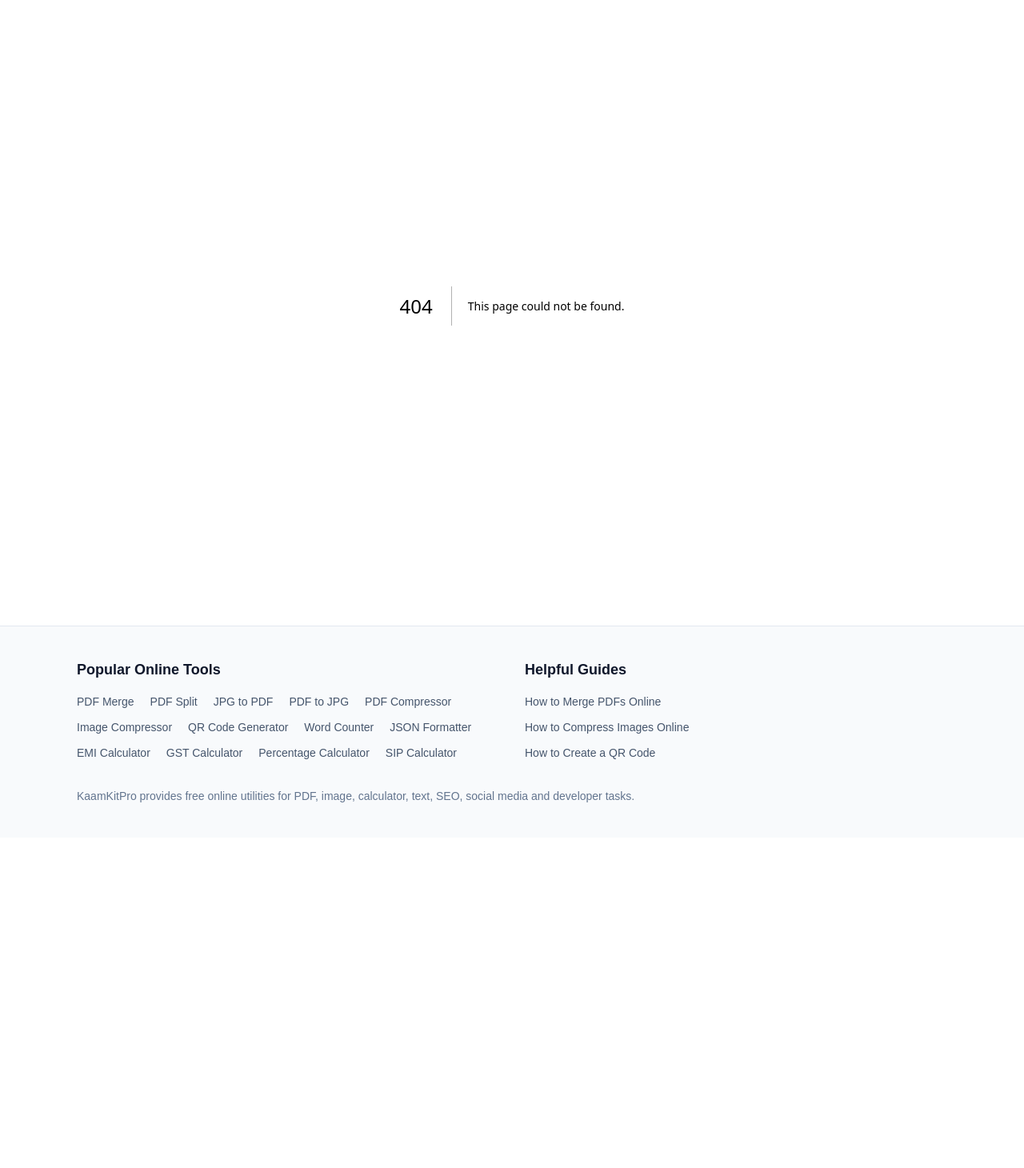
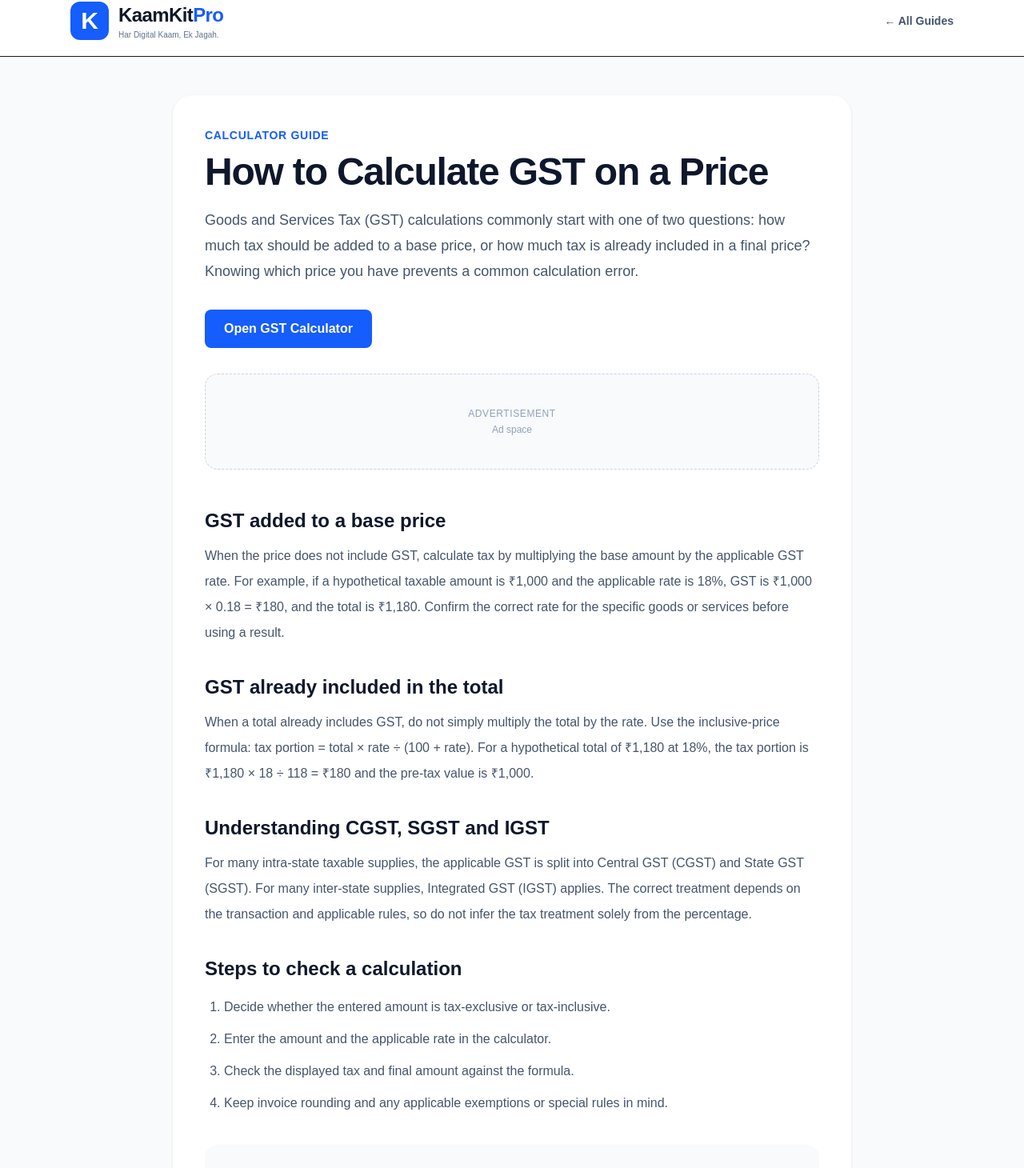
Before and after one commit to WellProSoftware/kaamkitpro, a Next.js app: page /guides/gst-calculator in a window 1280 px wide. Before the commit this address had no page. Shown: the part 18-1478 px from the top of the page at 80% size. Before the commit the page ends 1065 px from the top, so only its background shows below. Built offline with nearby package versions, Linux system fonts and the light colour scheme.

Commit message:
content: add original practical guide for AdSense readiness

```diff
--- /dev/null
+++ b/src/app/guides/gst-calculator/page.tsx
@@ -0,0 +1,33 @@
+import Link from "next/link";
+import type { Metadata } from "next";
+import BrandLogo from "@/components/BrandLogo";
+import AdSlot from "@/components/AdSlot";
+
+export const metadata: Metadata = {
+  title: "How to Calculate GST on a Price",
+  description: "Understand GST-inclusive and GST-exclusive prices with simple examples, formulas, and checks before using an online GST calculator.",
+  alternates: { canonical: "https://kaamkitpro.com/guides/gst-calculator" },
+};
+
+export default function GstCalculatorGuide() {
+  return (
+    <main className="min-h-screen bg-slate-50 text-slate-900">
+      <header className="border-b bg-white"><div className="mx-auto flex max-w-6xl items-center justify-between px-6 py-5"><BrandLogo /><Link href="/guides" className="text-sm font-semibold text-slate-600 hover:text-slate-900">← All Guides</Link></div></header>
+      <article className="mx-auto max-w-4xl px-6 py-12"><div className="rounded-3xl bg-white p-7 shadow-sm md:p-10">
+        <p className="text-sm font-semibold uppercase tracking-wider text-blue-600">Calculator Guide</p>
+        <h1 className="mt-3 text-4xl font-bold tracking-tight md:text-5xl">How to Calculate GST on a Price</h1>
+        <p className="mt-5 text-lg leading-8 text-slate-600">Goods and Services Tax (GST) calculations commonly start with one of two questions: how much tax should be added to a base price, or how much tax is already included in a final price? Knowing which price you have prevents a common calculation error.</p>
+        <div className="mt-8"><Link href="/tools/gst-calculator" className="inline-block rounded-lg bg-blue-600 px-6 py-3 font-semibold text-white hover:bg-blue-700">Open GST Calculator</Link></div>
+        <AdSlot />
+        <div className="mt-12 space-y-9">
+          <section><h2 className="text-2xl font-bold">GST added to a base price</h2><p className="mt-3 leading-8 text-slate-600">When the price does not include GST, calculate tax by multiplying the base amount by the applicable GST rate. For example, if a hypothetical taxable amount is ₹1,000 and the applicable rate is 18%, GST is ₹1,000 × 0.18 = ₹180, and the total is ₹1,180. Confirm the correct rate for the specific goods or services before using a result.</p></section>
+          <section><h2 className="text-2xl font-bold">GST already included in the total</h2><p className="mt-3 leading-8 text-slate-600">When a total already includes GST, do not simply multiply the total by the rate. Use the inclusive-price formula: tax portion = total × rate ÷ (100 + rate). For a hypothetical total of ₹1,180 at 18%, the tax portion is ₹1,180 × 18 ÷ 118 = ₹180 and the pre-tax value is ₹1,000.</p></section>
+          <section><h2 className="text-2xl font-bold">Understanding CGST, SGST and IGST</h2><p className="mt-3 leading-8 text-slate-600">For many intra-state taxable supplies, the applicable GST is split into Central GST (CGST) and State GST (SGST). For many inter-state supplies, Integrated GST (IGST) applies. The correct treatment depends on the transaction and applicable rules, so do not infer the tax treatment solely from the percentage.</p></section>
+          <section><h2 className="text-2xl font-bold">Steps to check a calculation</h2><ol className="mt-4 list-decimal space-y-2 pl-6 leading-8 text-slate-600"><li>Decide whether the entered amount is tax-exclusive or tax-inclusive.</li><li>Enter the amount and the applicable rate in the calculator.</li><li>Check the displayed tax and final amount against the formula.</li><li>Keep invoice rounding and any applicable exemptions or special rules in mind.</li></ol></section>
+          <section className="rounded-2xl bg-slate-50 p-6"><h2 className="text-2xl font-bold">Important note</h2><p className="mt-3 leading-8 text-slate-600">This guide is educational and is not tax, accounting, or legal advice. GST rates and treatment can vary by supply and may change. For invoices, filings, and business decisions, verify current requirements with official tax guidance or a qualified professional.</p></section>
+          <section><h2 className="text-2xl font-bold">Related calculators</h2><p className="mt-3 leading-8 text-slate-600">For other everyday estimates, try the percentage calculator or EMI calculator. Each result depends on the values and assumptions entered.</p><div className="mt-4 flex flex-wrap gap-4"><Link href="/tools/percentage-calculator" className="font-semibold text-blue-600 hover:text-blue-800">Percentage Calculator →</Link><Link href="/tools/emi-calculator" className="font-semibold text-blue-600 hover:text-blue-800">EMI Calculator →</Link></div></section>
+        </div>
+      </div></article>
+    </main>
+  );
+}
```
